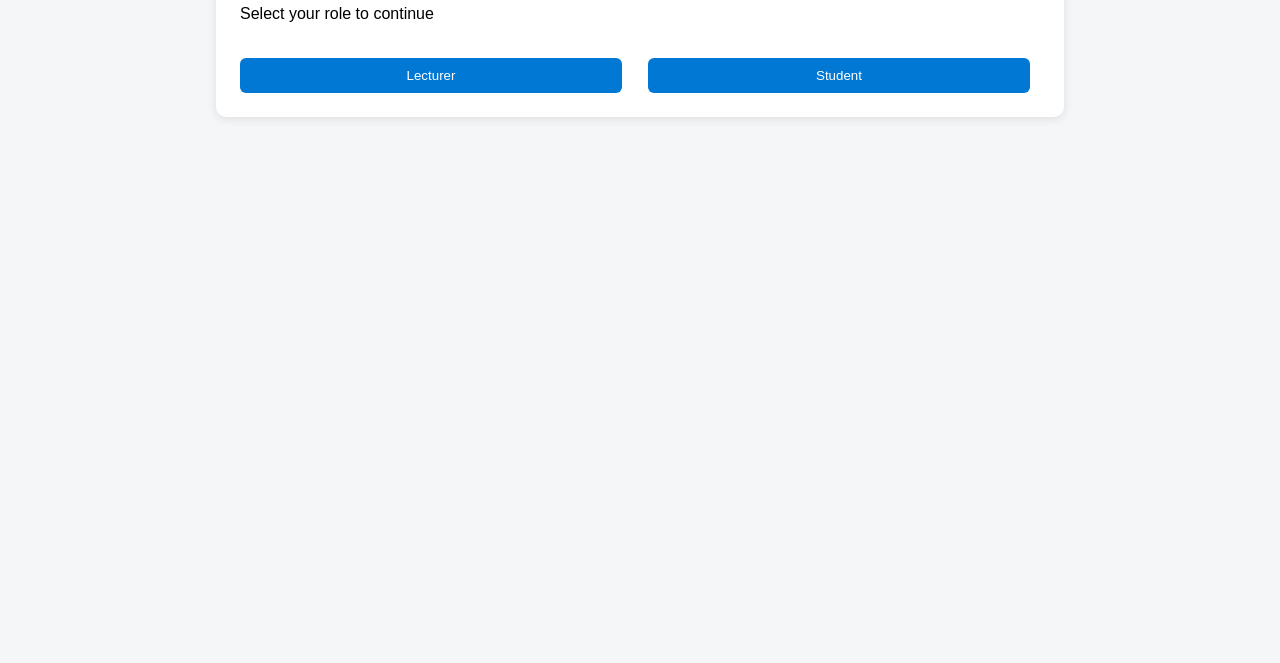
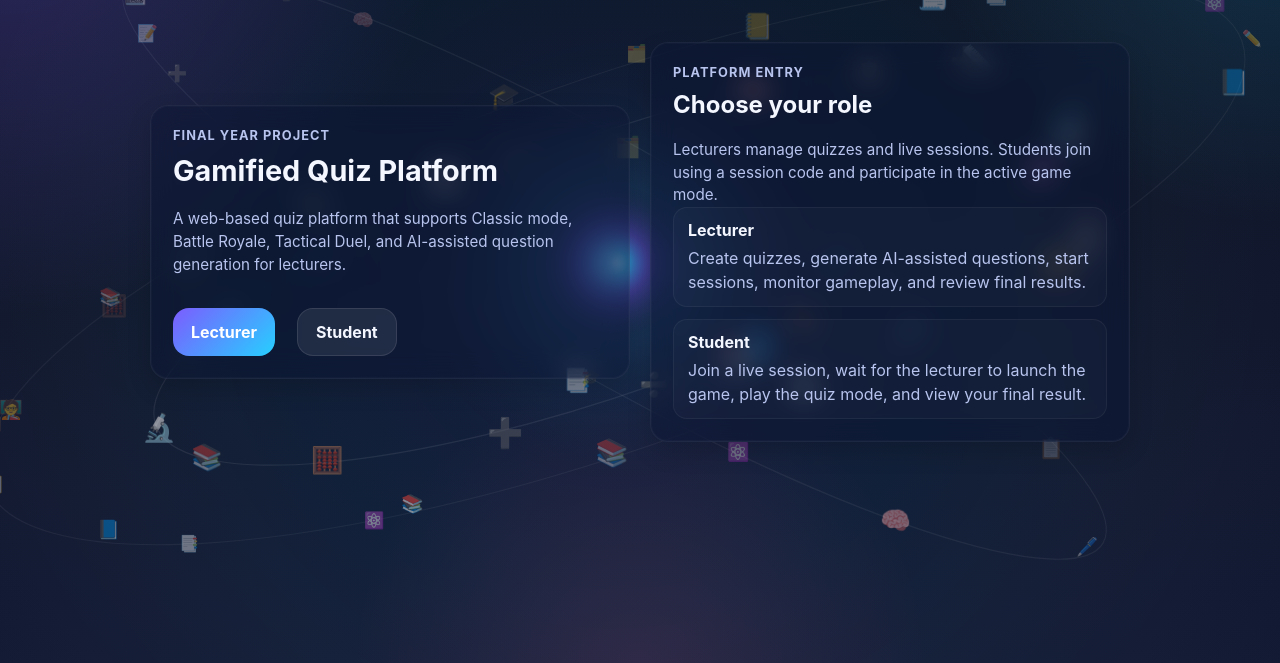
Before and after one commit to umarAmeerally/Project, a website: page quiz-platform/client/index.html in a window 1280 px wide. Shown: the part 137-800 px from the top of the page. Drawn offline with Linux system fonts and the light colour scheme.

Commit message:
Initial commit

```diff
--- /dev/null
+++ b/quiz-platform/client/css/index.css
@@ -0,0 +1,96 @@
+.home-page {
+  position: relative;
+  min-height: 100vh;
+  display: grid;
+  place-items: center;
+  padding: 24px;
+  overflow: hidden;
+}
+
+.orbit-canvas {
+  position: fixed;
+  inset: 0;
+  width: 100%;
+  height: 100%;
+  z-index: 0;
+  pointer-events: none;
+}
+
+.home-shell {
+  position: relative;
+  z-index: 1;
+
+  width: 100%;
+  max-width: 980px;
+  margin: 0 auto;
+
+  display: grid;
+  grid-template-columns: 1fr 1fr;
+  gap: 20px;
+  align-items: center;
+
+  transform: translateY(-10px);
+}
+
+.home-panel,
+.role-panel {
+  padding: 22px 22px;
+  border-radius: 18px;
+
+  background: rgba(10, 20, 50, 0.42);
+  backdrop-filter: blur(14px);
+
+  border: 1px solid rgba(255, 255, 255, 0.06);
+
+  box-shadow:
+    0 10px 25px rgba(0, 0, 0, 0.14),
+    inset 0 0 0 1px rgba(255, 255, 255, 0.02);
+}
+
+.role-list {
+  list-style: none;
+  margin: 0;
+  padding: 0;
+  display: grid;
+  gap: 12px;
+}
+
+.role-item {
+  padding: 12px 14px;
+  border-radius: 14px;
+  border: 1px solid rgba(255, 255, 255, 0.05);
+  background: rgba(255, 255, 255, 0.025);
+}
+
+.role-item strong {
+  display: block;
+  margin-bottom: 6px;
+}
+
+.role-item span {
+  color: var(--text-muted);
+  line-height: 1.5;
+}
+
+.home-panel h1 {
+  font-size: 1.8rem;
+}
+
+.page-subtitle {
+  font-size: 0.95rem;
+  line-height: 1.5;
+}
+
+.action-row {
+  margin-top: 16px;
+}
+
+
+
+@media (max-width: 960px) {
+  .home-shell {
+    grid-template-columns: 1fr;
+    max-width: 520px;
+    transform: none;
+  }
+}
--- a/quiz-platform/client/index.html
+++ b/quiz-platform/client/index.html
@@ -5,16 +5,53 @@
   <meta name="viewport" content="width=device-width, initial-scale=1.0"/>
   <title>Quiz Platform</title>
   <link rel="stylesheet" href="style.css" />
+  <link rel="stylesheet" href="css/ui-theme.css" />
+  <link rel="stylesheet" href="css/index.css" />
 </head>
 <body>
-  <div class="container">
-    <h1>Gamified Quiz Platform</h1>
-    <p>Select your role to continue</p>
+  <canvas id="orbitCanvas" class="orbit-canvas" aria-hidden="true"></canvas>
 
-    <div class="menu-buttons">
-      <button onclick="window.location.href='lecturer-login.html'">Lecturer</button>
-      <button onclick="window.location.href='join-session.html'">Student</button>
+  <main class="home-page">
+    <div class="home-shell">
+      <section class="page-card home-panel">
+        <p class="section-eyebrow">Final Year Project</p>
+        <h1>Gamified Quiz Platform</h1>
+        <p class="page-subtitle">
+          A web-based quiz platform that supports Classic mode, Battle Royale, Tactical Duel, and AI-assisted question generation for lecturers.
+        </p>
+
+        <div class="action-row">
+          <button class="primary-btn" onclick="window.location.href='lecturer-login.html'">
+            Lecturer
+          </button>
+          <button class="secondary-btn" onclick="window.location.href='join-session.html'">
+            Student
+          </button>
+        </div>
+      </section>
+
+      <section class="page-card role-panel">
+        <p class="section-eyebrow">Platform Entry</p>
+        <h2>Choose your role</h2>
+        <p class="page-subtitle">
+          Lecturers manage quizzes and live sessions. Students join using a session code and participate in the active game mode.
+        </p>
+
+        <ul class="role-list">
+          <li class="role-item">
+            <strong>Lecturer</strong>
+            <span>Create quizzes, generate AI-assisted questions, start sessions, monitor gameplay, and review final results.</span>
+          </li>
+
+          <li class="role-item">
+            <strong>Student</strong>
+            <span>Join a live session, wait for the lecturer to launch the game, play the quiz mode, and view your final result.</span>
+          </li>
+        </ul>
+      </section>
     </div>
-  </div>
+  </main>
+
+  <script src="js/home-orbit-background.js"></script>
 </body>
 </html>
--- /dev/null
+++ b/quiz-platform/client/js/home-orbit-background.js
@@ -0,0 +1,258 @@
+const canvas = document.getElementById("orbitCanvas");
+
+if (canvas) {
+  const ctx = canvas.getContext("2d");
+
+  const symbols = [
+    "📘", "📚", "📖", "📝", "✏️", "🖊️", "🧠", "🎓",
+    "📐", "📏", "🧪", "🔬", "🧬", "➕", "➗", "∑",
+    "π", "√", "⚛️", "🌍", "🗂️", "📓", "📒", "📑",
+    "🧾", "📋", "🗃️", "🧮", "🧑‍🏫", "🏫"
+  ];
+
+  const particles = [];
+  const mouse = {
+    x: window.innerWidth / 2,
+    y: window.innerHeight / 2,
+    active: false
+  };
+
+  let width = 0;
+  let height = 0;
+  let centerX = 0;
+  let centerY = 0;
+
+  function randomBetween(min, max) {
+    return Math.random() * (max - min) + min;
+  }
+
+  function resizeCanvas() {
+    width = window.innerWidth;
+    height = window.innerHeight;
+
+    const dpr = window.devicePixelRatio || 1;
+    canvas.width = width * dpr;
+    canvas.height = height * dpr;
+    canvas.style.width = `${width}px`;
+    canvas.style.height = `${height}px`;
+
+    ctx.setTransform(dpr, 0, 0, dpr, 0, 0);
+
+    centerX = width * 0.48;
+    centerY = height * 0.5;
+  }
+
+  function rotatePoint(x, y, angle) {
+    const cos = Math.cos(angle);
+    const sin = Math.sin(angle);
+
+    return {
+      x: x * cos - y * sin,
+      y: x * sin + y * cos
+    };
+  }
+
+  function createParticles() {
+    particles.length = 0;
+
+    const ringConfigs = [
+  {
+    count: 22,
+    radiusX: width * 0.38,
+    radiusY: height * 0.16,
+    speed: 0.0043,
+    sizeMin: 18,
+    sizeMax: 30,
+    rotation: -0.34,
+    opacityMin: 0.28,
+    opacityMax: 0.5
+  },
+  {
+    count: 24,
+    radiusX: width * 0.52,
+    radiusY: height * 0.23,
+    speed: -0.0032,
+    sizeMin: 16,
+    sizeMax: 28,
+    rotation: -0.34,
+    opacityMin: 0.22,
+    opacityMax: 0.42
+  },
+  {
+    count: 18,
+    radiusX: width * 0.44,
+    radiusY: height * 0.14,
+    speed: 0.0034,
+    sizeMin: 16,
+    sizeMax: 26,
+    rotation: 0.52,
+    opacityMin: 0.2,
+    opacityMax: 0.38
+  }
+];
+
+    ringConfigs.forEach((config, ringIndex) => {
+      for (let i = 0; i < config.count; i += 1) {
+        particles.push({
+          symbol: symbols[Math.floor(Math.random() * symbols.length)],
+          ringIndex,
+          angle: (Math.PI * 2 * i) / config.count + randomBetween(-0.16, 0.16),
+          speed: config.speed + randomBetween(-0.0007, 0.0007),
+          baseRadiusX: config.radiusX + randomBetween(-16, 16),
+          baseRadiusY: config.radiusY + randomBetween(-10, 10),
+          radiusOffset: 0,
+          radiusVelocity: 0,
+          wobblePhase: randomBetween(0, Math.PI * 2),
+          wobbleSpeed: randomBetween(0.008, 0.018),
+          wobbleAmount: randomBetween(3, 10),
+          size: randomBetween(config.sizeMin, config.sizeMax),
+          opacity: randomBetween(config.opacityMin, config.opacityMax),
+          rotation: config.rotation
+        });
+      }
+    });
+  }
+
+  function drawBackgroundHaze() {
+    const glow = ctx.createRadialGradient(
+      centerX,
+      centerY,
+      40,
+      centerX,
+      centerY,
+      Math.max(width, height) * 0.72
+    );
+    glow.addColorStop(0, "rgba(124, 92, 255, 0.08)");
+    glow.addColorStop(0.35, "rgba(38, 208, 255, 0.05)");
+    glow.addColorStop(0.7, "rgba(255, 255, 255, 0.015)");
+    glow.addColorStop(1, "rgba(0, 0, 0, 0)");
+
+    ctx.fillStyle = glow;
+    ctx.fillRect(0, 0, width, height);
+  }
+
+  function drawCoreGlow() {
+    const outerGlow = ctx.createRadialGradient(centerX, centerY, 0, centerX, centerY, 240);
+    outerGlow.addColorStop(0, "rgba(124, 92, 255, 0.22)");
+    outerGlow.addColorStop(0.32, "rgba(38, 208, 255, 0.12)");
+    outerGlow.addColorStop(1, "rgba(0, 0, 0, 0)");
+
+    ctx.fillStyle = outerGlow;
+    ctx.beginPath();
+    ctx.arc(centerX, centerY, 240, 0, Math.PI * 2);
+    ctx.fill();
+
+    const innerGlow = ctx.createRadialGradient(centerX, centerY, 0, centerX, centerY, 80);
+    innerGlow.addColorStop(0, "rgba(255,255,255,0.95)");
+    innerGlow.addColorStop(0.16, "rgba(38,208,255,0.62)");
+    innerGlow.addColorStop(0.42, "rgba(124,92,255,0.28)");
+    innerGlow.addColorStop(1, "rgba(0,0,0,0)");
+
+    ctx.fillStyle = innerGlow;
+    ctx.beginPath();
+    ctx.arc(centerX, centerY, 80, 0, Math.PI * 2);
+    ctx.fill();
+  }
+
+  function drawOrbitGuides() {
+    const guides = [
+  { rx: width * 0.38, ry: height * 0.16, rotation: -0.34, alpha: 0.08 },
+  { rx: width * 0.52, ry: height * 0.23, rotation: -0.34, alpha: 0.05 },
+  { rx: width * 0.44, ry: height * 0.14, rotation: 0.52, alpha: 0.06 }
+];
+
+    guides.forEach((guide) => {
+      ctx.save();
+      ctx.translate(centerX, centerY);
+      ctx.rotate(guide.rotation);
+      ctx.strokeStyle = `rgba(255,255,255,${guide.alpha})`;
+      ctx.lineWidth = 1.2;
+      ctx.beginPath();
+      ctx.ellipse(0, 0, guide.rx, guide.ry, 0, 0, Math.PI * 2);
+      ctx.stroke();
+      ctx.restore();
+    });
+  }
+
+  function updateAndDrawParticles() {
+    const influenceRadius = 180;
+    const springStrength = 0.018;
+    const damping = 0.9;
+
+    particles.forEach((particle) => {
+      particle.angle += particle.speed;
+      particle.wobblePhase += particle.wobbleSpeed;
+
+      const wobble = Math.sin(particle.wobblePhase) * particle.wobbleAmount;
+
+      if (mouse.active) {
+        const baseLocalX = Math.cos(particle.angle) * (particle.baseRadiusX + particle.radiusOffset + wobble);
+        const baseLocalY = Math.sin(particle.angle) * (particle.baseRadiusY + particle.radiusOffset * 0.3 + wobble * 0.25);
+        const rotatedBase = rotatePoint(baseLocalX, baseLocalY, particle.rotation);
+
+        const approxX = centerX + rotatedBase.x;
+        const approxY = centerY + rotatedBase.y;
+
+        const dx = approxX - mouse.x;
+        const dy = approxY - mouse.y;
+        const distance = Math.sqrt(dx * dx + dy * dy);
+
+        if (distance < influenceRadius && distance > 0.001) {
+          const force = (influenceRadius - distance) / influenceRadius;
+          particle.radiusVelocity += force * 2.7;
+        }
+      }
+
+      particle.radiusVelocity += (0 - particle.radiusOffset) * springStrength;
+      particle.radiusVelocity *= damping;
+      particle.radiusOffset += particle.radiusVelocity;
+
+      const localX = Math.cos(particle.angle) * (particle.baseRadiusX + particle.radiusOffset + wobble);
+      const localY = Math.sin(particle.angle) * (particle.baseRadiusY + particle.radiusOffset * 0.3 + wobble * 0.25);
+      const rotated = rotatePoint(localX, localY, particle.rotation);
+
+      const x = centerX + rotated.x;
+      const y = centerY + rotated.y;
+
+      const depthFactor = Math.sin(particle.angle);
+      const alphaBoost = depthFactor > 0 ? 0.08 : -0.03;
+      const drawAlpha = Math.max(0.08, Math.min(0.75, particle.opacity + alphaBoost));
+
+      ctx.save();
+      ctx.globalAlpha = drawAlpha;
+      ctx.font = `${particle.size}px "Segoe UI Emoji", "Apple Color Emoji", "Noto Color Emoji", sans-serif`;
+      ctx.textAlign = "center";
+      ctx.textBaseline = "middle";
+      ctx.fillText(particle.symbol, x, y);
+      ctx.restore();
+    });
+  }
+
+  function animate() {
+    ctx.clearRect(0, 0, width, height);
+    drawBackgroundHaze();
+    drawOrbitGuides();
+    drawCoreGlow();
+    updateAndDrawParticles();
+    requestAnimationFrame(animate);
+  }
+
+  window.addEventListener("resize", () => {
+    resizeCanvas();
+    createParticles();
+  });
+
+  document.addEventListener("mousemove", (event) => {
+    mouse.x = event.clientX;
+    mouse.y = event.clientY;
+    mouse.active = true;
+  });
+
+  document.addEventListener("mouseleave", () => {
+    mouse.active = false;
+  });
+
+  resizeCanvas();
+  createParticles();
+  animate();
+}
--- a/quiz-platform/package.json
+++ b/quiz-platform/package.json
@@ -4,8 +4,10 @@
   "description": "",
   "main": "index.js",
   "scripts": {
-    "start": "node server/app.js"
-  },
+  "start": "node server/app.js",
+  "dev": "nodemon server/app.js",
+  "seed": "node server/seed.js"
+},
   "keywords": [],
   "author": "",
   "license": "ISC",
--- a/quiz-platform/server/app.js
+++ b/quiz-platform/server/app.js
@@ -27,7 +27,7 @@ mongoose
   .connect(process.env.MONGO_URI)
   .then(() => {
     console.log("MongoDB connected");
-    app.listen(5000, () => {
+    app.listen(5000, '0.0.0.0',() => {
       console.log("Server running on http://localhost:5000");
     });
   })
```
Also changed, not shown: quiz-platform/server/seed.js (added).
